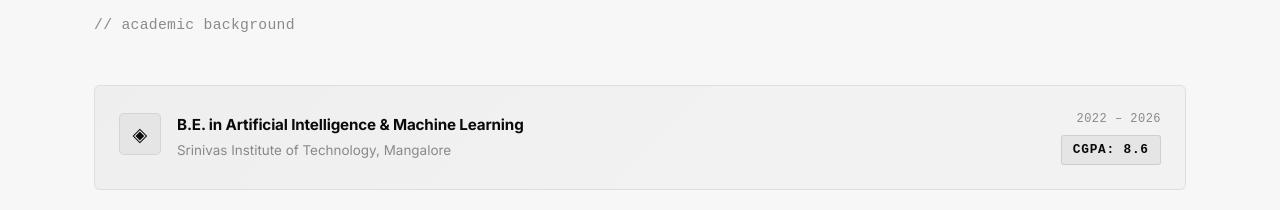
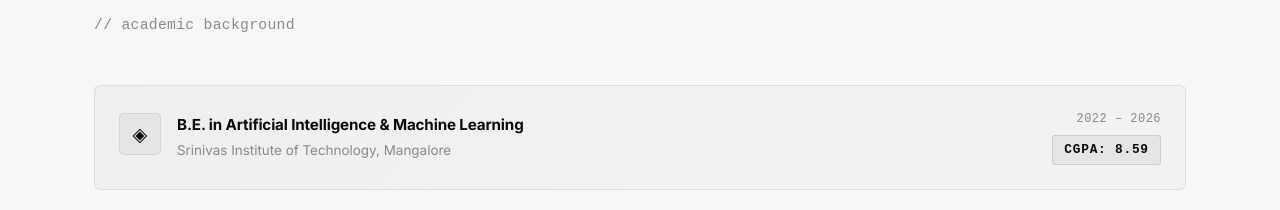
Before and after one commit to PrathamPShetty/pratham, a React (Vite) app: page / in a window 1280 px wide. Shown: the part 4920-5130 px from the top of the page. Built offline with nearby package versions, Linux system fonts and the light colour scheme.

Commit message:
Fix CGPA score from 8.6 to 8.59

```diff
--- a/src/components/Education.jsx
+++ b/src/components/Education.jsx
@@ -6,7 +6,7 @@ const education = [
     degree: 'B.E. in Artificial Intelligence & Machine Learning',
     institution: 'Srinivas Institute of Technology, Mangalore',
     year: '2022 – 2026',
-    score: 'CGPA: 8.6',
+    score: 'CGPA: 8.59',
   },
   {
     icon: '◉',
```
